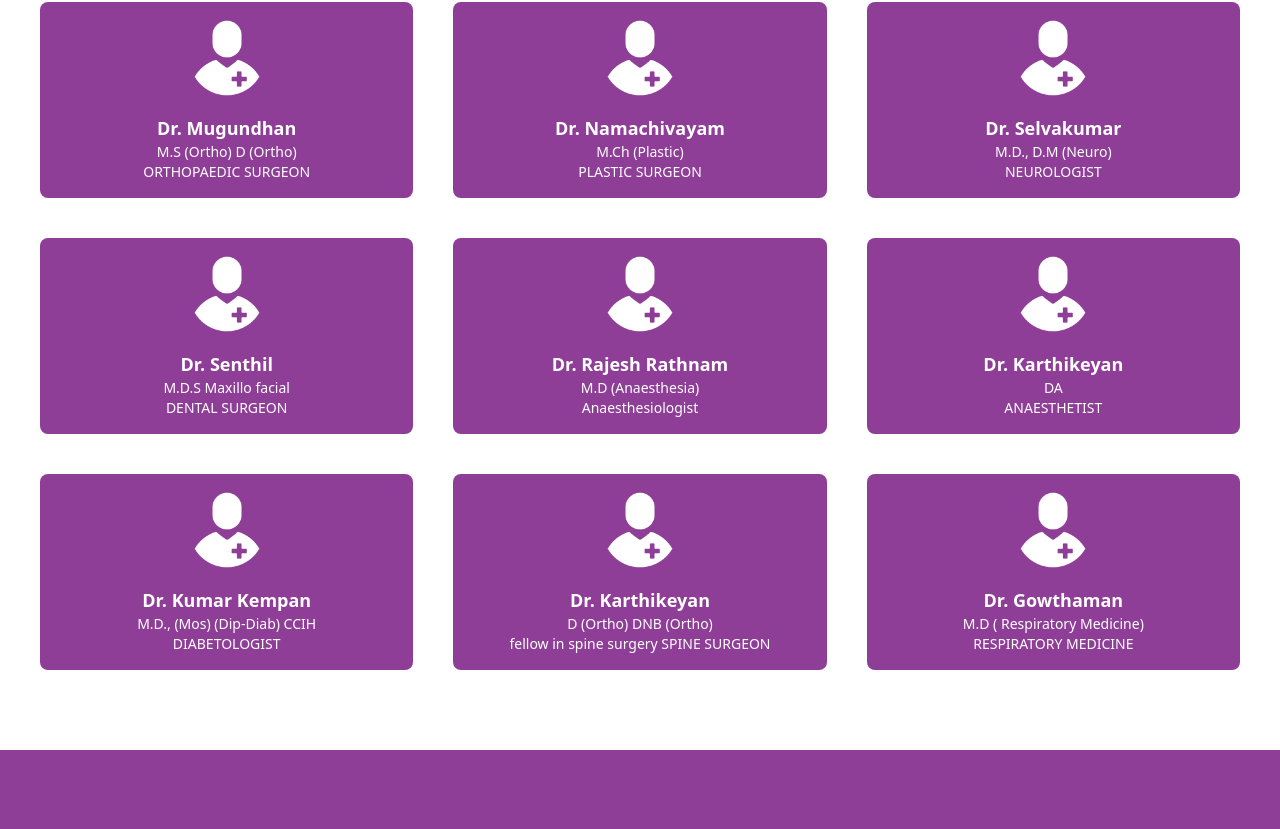
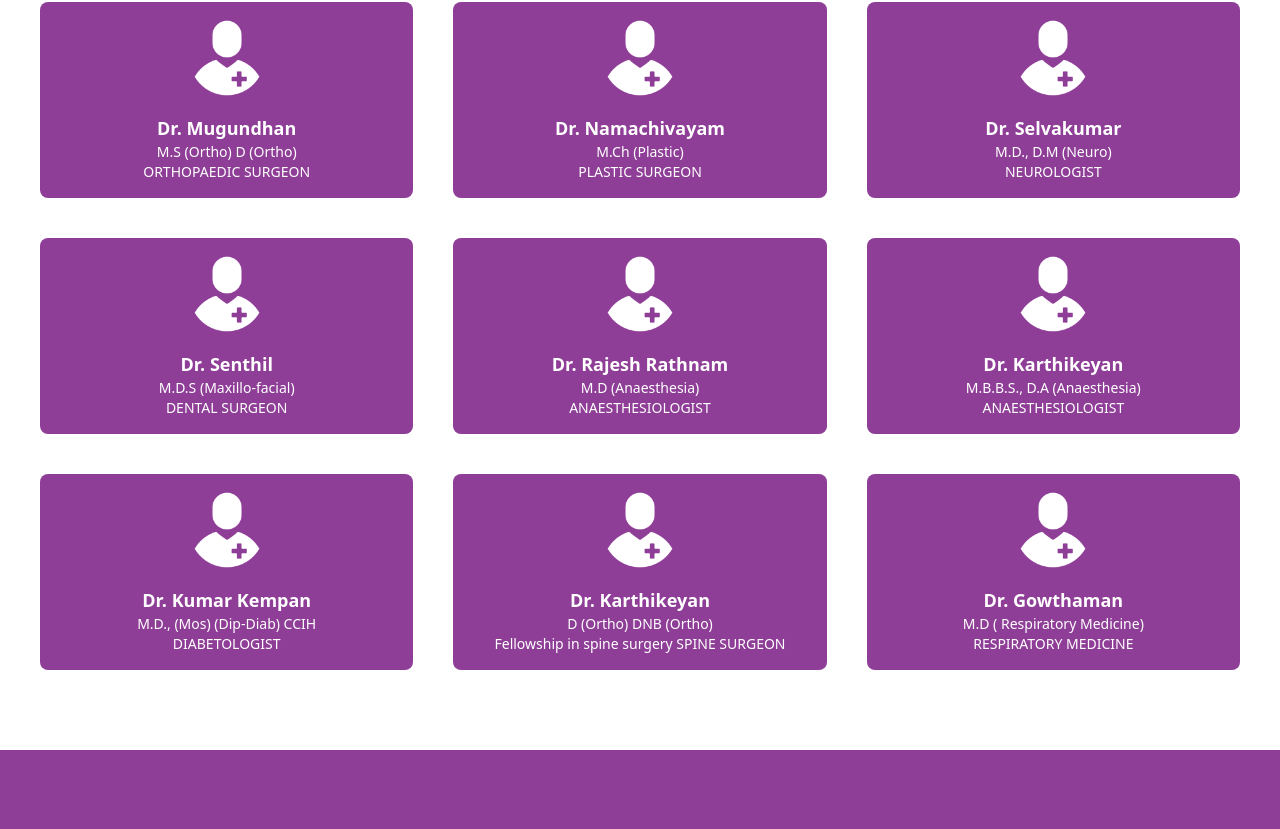
Before and after one commit to Showrab15/bethel-hospital, a React (Vite) app: page /our-doctors in a window 1280 px wide. Shown: the part 3145-3974 px from the top of the page. Built offline with nearby package versions, Linux system fonts and the light colour scheme.

Commit message:
unsed code removed

```diff
--- a/src/components/OurDoctors/Doctors.jsx
+++ b/src/components/OurDoctors/Doctors.jsx
@@ -7,7 +7,7 @@
 // import doctor7 from "../../assets/doctor7.png";
 
 // const Doctors = () => {
-//   const foundersData = [
+//   const doctors = [
 //     {
 //       id: 1,
 //       name: "Dr.Namachivayam",
@@ -124,19 +124,20 @@ import doctor6 from "../../assets/doctor6.png";
 import doctor7 from "../../assets/doctor7.png";
 
 const Doctors = () => {
-  const foundersData = [
+  const doctors = [
     {
       id: 1,
       name: "Dr. Govindaraj",
       role: "MBBS MS",
       image: doctor1,
     },
-    { id: 2, name: "Dr. JayaPrakash", role: " D.Ortho", image: doctor2 },
+    { id: 2, name: "Dr. JayaPrakash", role: "M.B.B.S D.Ortho", image: doctor2 },
     { id: 3, name: "Dr. Sujatha", role: "M.D", image: doctor3 },
     {
       id: 4,
       name: "Dr. Nirupa Daya",
-      role: `MD(OG) PGDFM consultant at fetovision `,
+      role: `MD(OG) PGDFM`,
+      role2: "Fetal Medicine Consultant at Fetovision, Cbe",
       image: doctor6,
     },
     {
@@ -168,7 +169,7 @@ M.R.C.O.G (UK)`,
       <div className="mx-auto mt-6">
         {/* First three */}
         <div className="grid md:grid-cols-3 flex-col gap-6 md:gap-10 justify-center place-items-center">
-          {foundersData.slice(0, 3).map((founder, index) => (
+          {doctors.slice(0, 3).map((founder, index) => (
             <div
               key={index}
               className="relative bg-[#211516] hover:bg-[#8F3E97] group overflow-hidden"
@@ -188,7 +189,7 @@ M.R.C.O.G (UK)`,
 
         {/* Separate two */}
         <div className="md:mt-20 mt-6 md:flex-row flex-col flex gap-6 md:gap-10 justify-evenly">
-          {foundersData.slice(3, 5).map((founder, index) => (
+          {doctors.slice(3, 5).map((founder, index) => (
             <div
               key={index}
               className="relative bg-[#211516] hover:bg-[#8F3E97] group overflow-hidden"
@@ -200,7 +201,10 @@ M.R.C.O.G (UK)`,
               />
               <div className="absolute bottom-0 left-0 right-0 bg-[#8F3E97] bg-opacity-70 text-white text-center p-6 transform translate-y-full group-hover:translate-y-0 transition-all duration-300">
                 <h2 className="text-lg font-semibold">{founder.name}</h2>
-                <p className="text-sm">{founder.role}</p>
+                <p className="text-[13px]">
+                  {founder.role} <br />{" "}
+                  <span>{founder.role2 ? founder.role2 : ""}</span>
+                </p>
               </div>
             </div>
           ))}
@@ -208,7 +212,7 @@ M.R.C.O.G (UK)`,
 
         {/* Last two */}
         <div className="md:mt-20 mt-6 md:flex-row flex-col flex gap-6 md:gap-20 justify-evenly">
-          {foundersData.slice(5, 7).map((founder, index) => (
+          {doctors.slice(5, 7).map((founder, index) => (
             <div
               key={index}
               className={`relative bg-[#211516] hover:bg-[#8F3E97] group overflow-hidden `}
--- a/src/components/OurDoctors/VisitingDoctors.jsx
+++ b/src/components/OurDoctors/VisitingDoctors.jsx
@@ -147,7 +147,7 @@ const VisitingDoctors = () => {
     {
       id: 4,
       name: "Dr. Senthil",
-      role: "M.D.S Maxillo facial",
+      role: "M.D.S (Maxillo-facial)",
       role2: "DENTAL SURGEON",
       image: visitingDoctor,
     },
@@ -155,14 +155,14 @@ const VisitingDoctors = () => {
       id: 5,
       name: "Dr. Rajesh Rathnam",
       role: "M.D (Anaesthesia)",
-      role2: "Anaesthesiologist",
+      role2: "ANAESTHESIOLOGIST",
       image: visitingDoctor,
     },
     {
       id: 6,
       name: "Dr. Karthikeyan",
-      role: "DA",
-      role2: "ANAESTHETIST",
+      role: "M.B.B.S., D.A (Anaesthesia) ",
+      role2: "ANAESTHESIOLOGIST",
       image: visitingDoctor,
     },
     {
@@ -176,7 +176,7 @@ const VisitingDoctors = () => {
       id: 8,
       name: "Dr. Karthikeyan",
       role: "D (Ortho) DNB (Ortho)",
-      role2: "fellow in spine surgery SPINE SURGEON",
+      role2: "Fellowship in spine surgery SPINE SURGEON",
       image: visitingDoctor,
     },
     {
@@ -195,21 +195,21 @@ const VisitingDoctors = () => {
       </h1>
       <div className="mx-auto mt-10 px-10">
         <div className="cursor-pointer grid md:grid-cols-3 gap-10 justify-around">
-          {visitingDoctors.map((doctor, index) => (
+          {visitingDoctors.map((visitingDoctor, index) => (
             <div
               key={index}
               className="relative bg-[#8F3E97] text-white p-4 rounded-lg overflow-hidden group" // Added 'group' for hover effect
             >
               <img
-                src={doctor.image}
-                alt={doctor.name}
+                src={visitingDoctor.image}
+                alt={visitingDoctor.name}
                 className="flex  filter-none justify-center mx-auto w-20 h- 72 object-cover rounded-lg mb-4" // Reduced size and added rounded corners
               />
                             <div className="absolute top-0 left-0 w-full h-full bg-[#8F3E97] bg-opacity-30 transform translate-x-full group-hover:translate-x-0 transition-all duration-500"></div>
 
               <div className="text-center">
-                <h2 className="text-lg font-semibold">{doctor.name}</h2>
-                <p className="text-sm">{doctor.role} <br /> {doctor.role2 ? doctor.role2 : ''}</p>
+                <h2 className="text-lg font-semibold">{visitingDoctor.name}</h2>
+                <p className="text-sm ">{visitingDoctor.role} <br /> {visitingDoctor.role2 ? visitingDoctor.role2 : ''}</p>
               </div>
             </div>
           ))}
--- a/src/components/Service/Service.jsx
+++ b/src/components/Service/Service.jsx
@@ -556,14 +556,13 @@ const Service = () => {
               surgeons and other Specialists are committed in restoring function,
               reducing pain, and early recovery for patients of
               all ages. <br /> <br />
-              Expertise in Hip, knee, and Shoulder Replacements use the latest
-              minimally invasive techniques for faster recovery and
+              Expertise in Hip, knee, and Shoulder Replacements use the latest techniques for faster recovery and
               optimal outcomes. Sports-injury treatement,
-              including ACL Reconstruction, Meniscus repair, and Rotator cuff
+              including Arthroscopic, ACL Reconstruction, Meniscus repair, and Rotator cuff
               surgery help Athletes return to their peak performance at the earliest . <br />{" "}
               <br />
               State of art treatment for Fractures, Dislocations, and other
-              traumatic condition, with a focus on rapid recovery are done.
+              traumatic conditions, with a focus on rapid recovery are done.
               Specialized care for Spine disorders, including Slipped discs,
               Spinal stenosis, and Scoliosis utilizing both surgical and
               non-surgical approaches are being done.
```
Also changed, not shown: src/components/Contact/Contact.jsx (+0 -80 lines).
